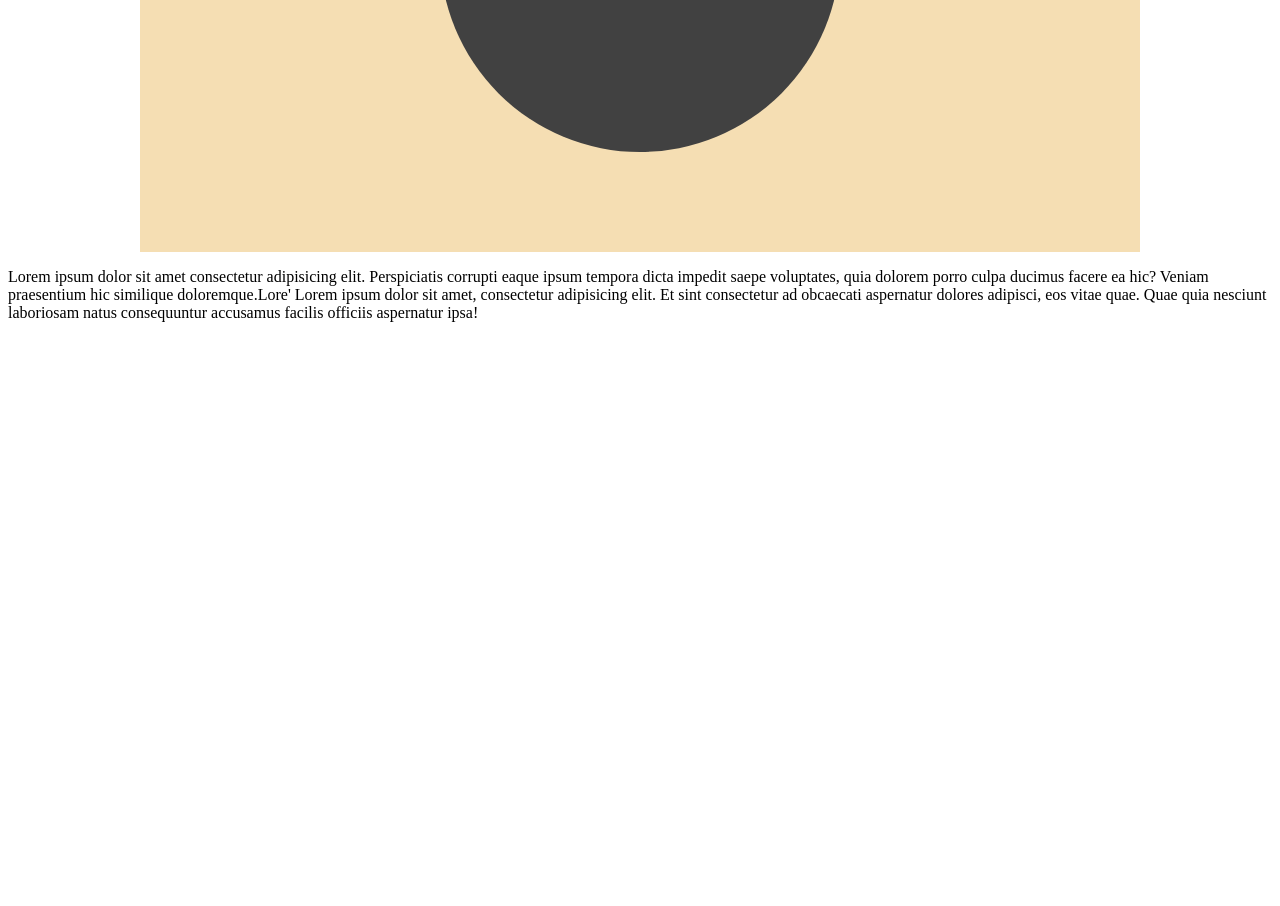
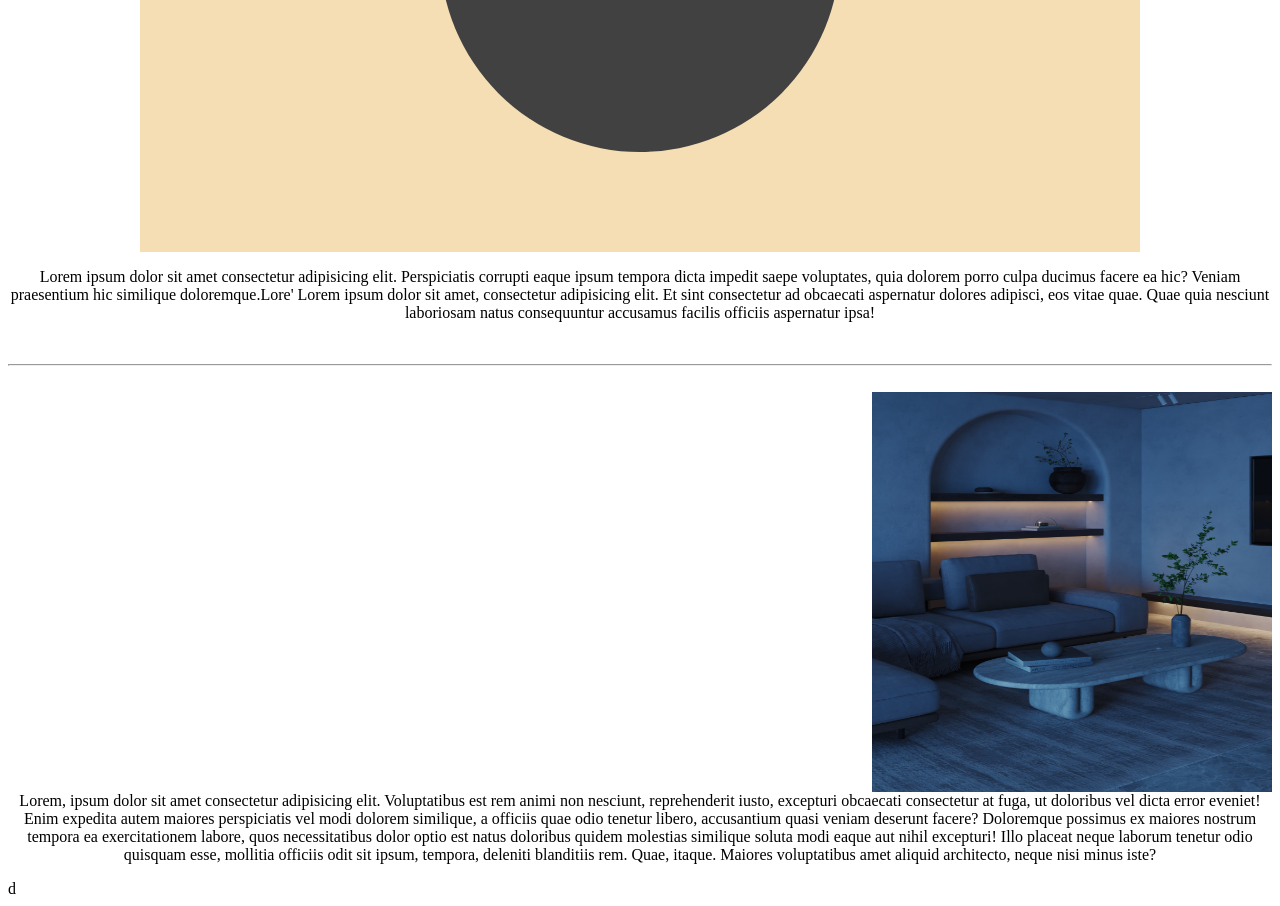
Before and after one commit to Injamulhasan/LearnCSS, a plain HTML site: page 8_positon_floatsCSS/index.html in a window 1280 px wide. Shown: the part 1027-1933 px from the top of the page. Before the commit the page ends 1365 px from the top, so only its background shows below. Drawn offline with Linux system fonts and the light colour scheme.

Commit message:
float style add

```diff
--- a/8_positon_floatsCSS/index.html
+++ b/8_positon_floatsCSS/index.html
@@ -28,5 +28,14 @@
 
   <div class="ak">Akash(CS)</div>
 
+<br>
+  <hr>
+<br>
+
+<img class="img1" src="bgp.jpg" alt="interior">
+<p>Lorem, ipsum dolor sit amet consectetur adipisicing elit. Voluptatibus est rem animi non nesciunt, reprehenderit iusto, excepturi obcaecati consectetur at fuga, ut doloribus vel dicta error eveniet! Enim expedita autem maiores perspiciatis vel modi dolorem similique, a officiis quae odio tenetur libero, accusantium quasi veniam deserunt facere? Doloremque possimus ex maiores nostrum tempora ea exercitationem labore, quos necessitatibus dolor optio est natus doloribus quidem molestias similique soluta modi eaque aut nihil excepturi! Illo placeat neque laborum tenetur odio quisquam esse, mollitia officiis odit sit ipsum, tempora, deleniti blanditiis rem. Quae, itaque. Maiores voluptatibus amet aliquid architecto, neque nisi minus iste?</p>
+
+
+d
 </body>
 </html>
--- a/8_positon_floatsCSS/style.css
+++ b/8_positon_floatsCSS/style.css
@@ -75,3 +75,15 @@ border-radius: 50%;
   bottom: 0;
   right: 0;
 }
+
+
+.img1{
+  width: 400px;
+  height: 400px;
+  float: right;
+}
+
+p{
+  clear: both;
+  text-align: center;
+}
```
Also changed, not shown: 8_positon_floatsCSS/bgp.jpg (renamed from 1_backgroundCSS/bgp.jpg).
